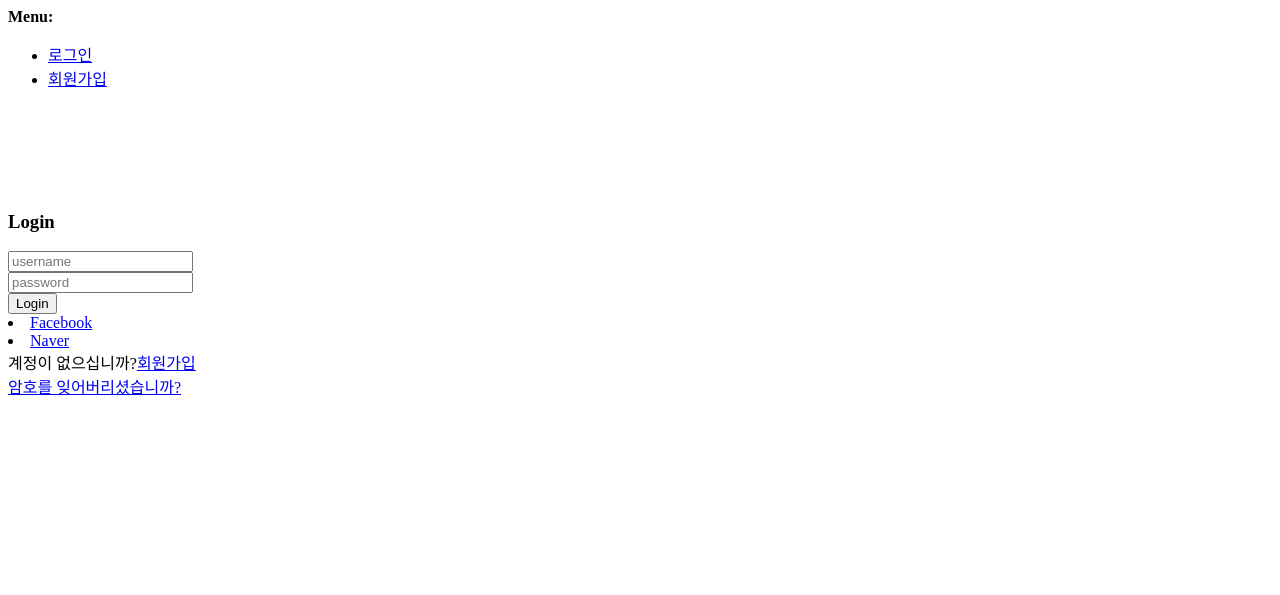
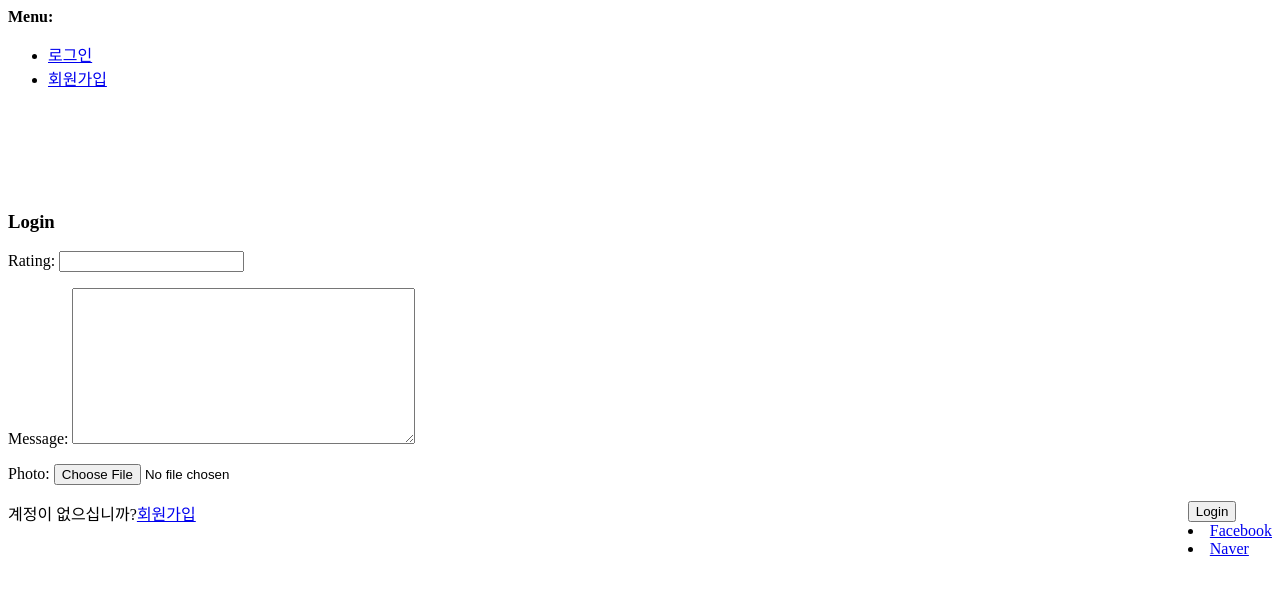
Before and after one commit to SeungHyeonTak/fooddelivery, a Django app: template food/templates/account/login.html in a window 1280 px wide. Shown: the top 595 px of the page. Run offline with Django 3.2, Linux system fonts and the light colour scheme; the template is opened without the code that fills it: values that come from a table or form of the project are taken from there, others are empty; parts of the project's set-up code (start-up, migrations or seed data) failed here and were passed over; some libraries are stand-ins or nearby versions.

Commit message:
allauth login custom templates 구현

```diff
--- a/food/templates/account/login.html
+++ b/food/templates/account/login.html
@@ -26,7 +26,7 @@ align-content: center;
 }
 
 .card{
-height: 370px;
+height: 420px;
 margin-top: auto;
 margin-bottom: auto;
 width: 400px;
@@ -110,14 +110,6 @@ margin-left: 4px;
 
 
 
-
-
-
-
-
-
-
-
 </style>
 {% endblock %}
 
@@ -151,28 +143,28 @@ margin-left: 4px;
                     <div class="card-body">
                         <form class="login" action="{% url 'account_login' %}" method="post">
                             {% csrf_token %}
-                            <div class="input-group form-group">
-                                <div class="input-group-prepend">
-                                    <span class="input-group-text"><i class="fas fa-user"></i></span>
-                                </div>
-                                <input type="text" class="form-control" placeholder="username">
+                            {{ form.as_p }}
+                            <!--                            <div class="input-group form-group">-->
+                            <!--                                <div class="input-group-prepend">-->
+                            <!--                                    <span class="input-group-text"><i class="fas fa-user"></i></span>-->
+                            <!--                                </div>-->
+                            <!--                                <input type="text" class="form-control" placeholder="username">-->
+                            <!--                            </div>-->
+                            <!--                            <div class="input-group form-group">-->
+                            <!--                                <div class="input-group-prepend">-->
+                            <!--                                    <span class="input-group-text"><i class="fas fa-key"></i></span>-->
+                            <!--                                </div>-->
+                            <!--                                <input type="password" class="form-control" placeholder="password">-->
+                            <!--                            </div>-->
+                            <div style="float:right;">
+                                <input type="submit" value="Login" class="btn float-right login_btn">
+                                {% include "socialaccount/snippets/provider_list.html" with process="login" %}
                             </div>
-                            <div class="input-group form-group">
-                                <div class="input-group-prepend">
-                                    <span class="input-group-text"><i class="fas fa-key"></i></span>
-                                </div>
-                                <input type="password" class="form-control" placeholder="password">
-                            </div>
-                            <input type="submit" value="Login" class="btn float-right login_btn">
-                            {% include "socialaccount/snippets/provider_list.html" with process="login" %}
                         </form>
                     </div>
                     <div class="card-footer">
                         <div class="d-flex justify-content-center links">
-                            계정이 없으십니까?<a href="#">회원가입</a>
-                        </div>
-                        <div class="d-flex justify-content-center">
-                            <a href="#">암호를 잊어버리셨습니까?</a>
+                            계정이 없으십니까?<a href="{% url 'account_signup' %}">회원가입</a>
                         </div>
                     </div>
                 </div>
```
